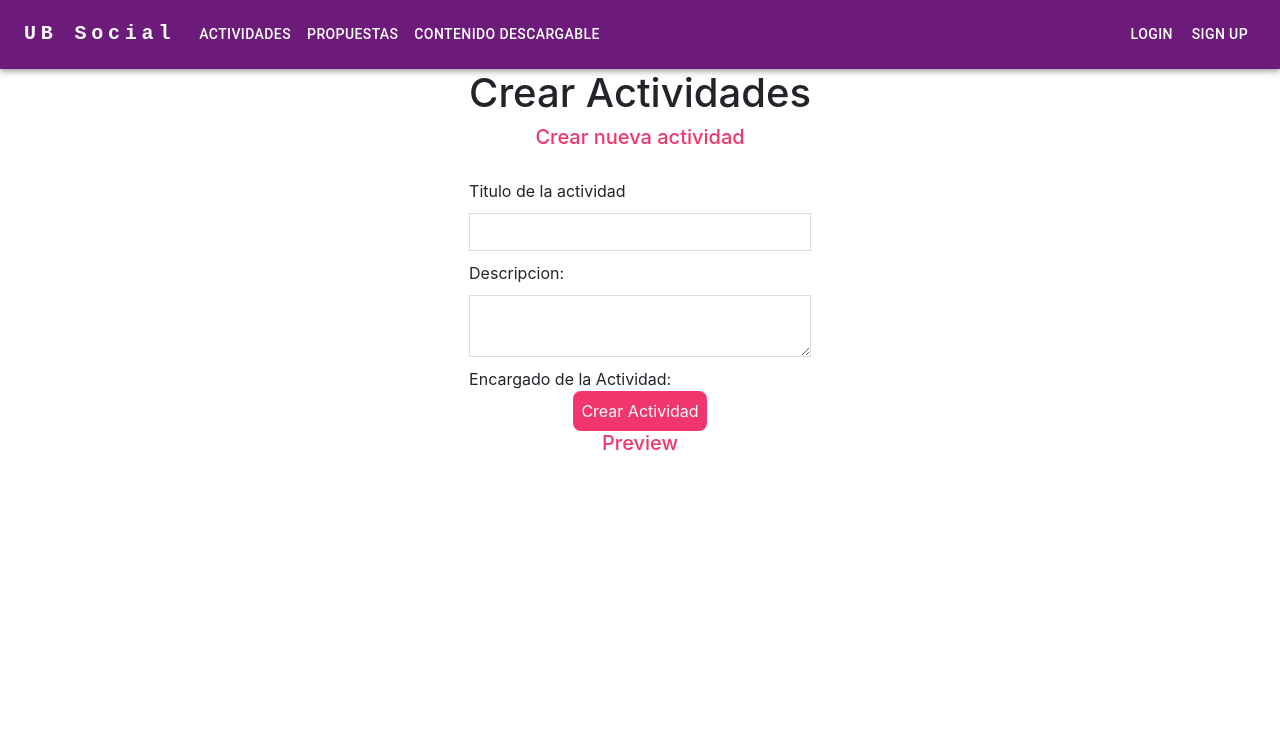
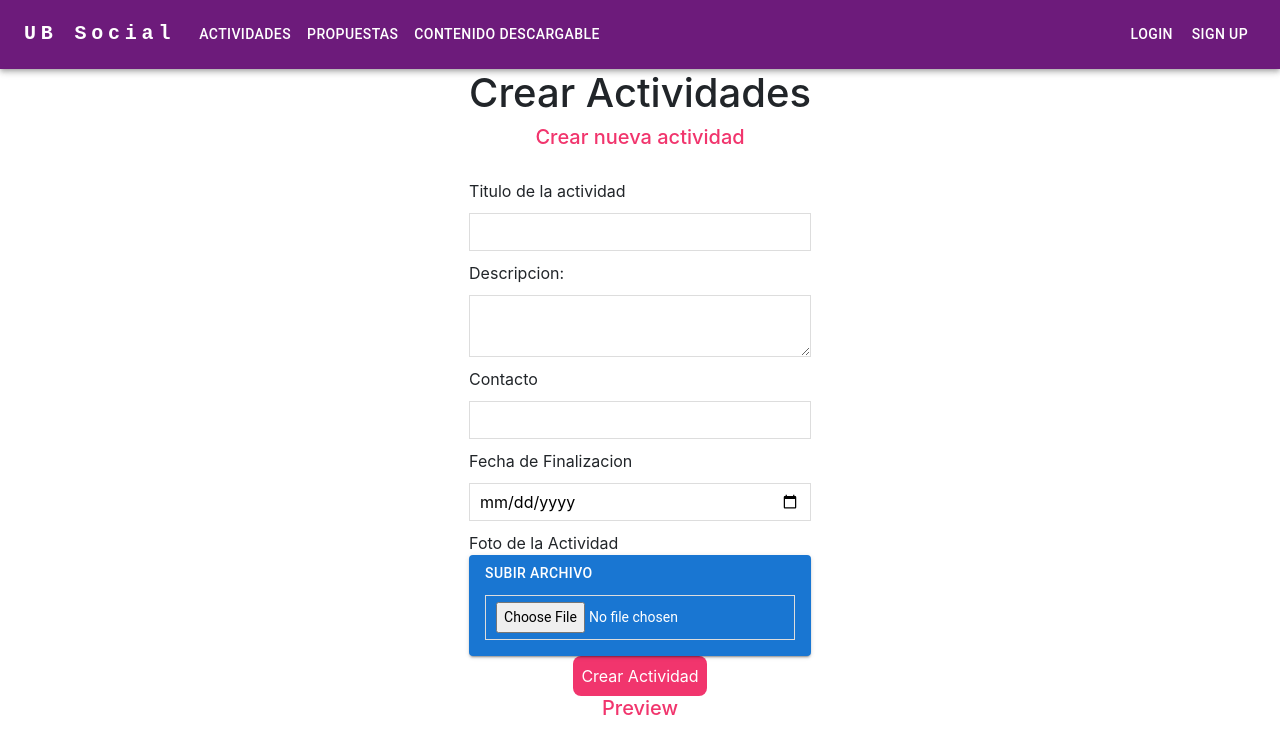
Before and after one commit to martincurzel/UBSocial-View, a React (Create React App) app: page /crear_a in a window 1280 px wide. Shown: the top 754 px of the page. Built offline with nearby package versions, Linux system fonts and the light colour scheme.

Commit message:
mejora
vamooo

```diff
--- a/src/helpers/apiCallNoRead.js
+++ b/src/helpers/apiCallNoRead.js
@@ -20,6 +20,23 @@ export const callApiNoRead = (methodParam, url, data) => {
   })
 };
 
+export const callApiNoReadFormData = (methodParam, url, data) => {
+  console.log(BASE_PATH + url);
+  for (let pair of data.entries()) {
+    console.log(pair[0]+ ', '+ pair[1]);
+
+    }
+  return axios({
+    method: methodParam,
+    url: BASE_PATH + url,
+    data: data,
+    withCredentials: true,
+    headers: {
+      'Content-Type': 'multipart/form-data',
+      'Authorization': "Bearer " + localStorage.getItem('jwtToken')
+    }
+  })
+};
 
 
 export const addCallWithModal = (url, inputs, text) => {
--- a/src/pages/CrearActividades.js
+++ b/src/pages/CrearActividades.js
@@ -1,24 +1,46 @@
 import React from "react";
 import { useState } from "react";
-import { callApiNoRead } from "../helpers/apiCallNoRead";
+import { callApiNoReadFormData } from "../helpers/apiCallNoRead";
+import { Button } from "@mui/material";
 
 
 
 const CrearActividades = () => {
-    const [titulo, setTitulo] = useState("");
-    const [desc, setDesc] = useState("");
+    const [Title, setTitulo] = useState("");
+    const [Description, setDesc] = useState("");
+    const [File, setFoto] = useState("");
+    const [Contact, setContancto] = useState("");
+    const [ActivityDateFinished, setFecha] = useState ("");
+    const [image, setImage] = useState(null);
+    const [preview, setPreview] = useState(null);
 
 
 
-    const handlesubmit = (e) => {
-        e.preventDefault()
-        const actividad = {titulo, desc}
+    function handleImageUpload(e) {
+        const file = e.target.files[0];
+        if (file && file.type.substr(0, 5) === "image") {
+          setImage(file);
+        } else {
+          setImage(null);
+        }
+      }
+      function handlesubmit(e) {
+        e.preventDefault();
+        setPreview(URL.createObjectURL(image));
+        const formData = new FormData();
+        formData.append('Title', Title);
+        formData.append('Description', Description);
+        formData.append('Contact',Contact)
+        formData.append('ActivityDateFinished', '25-09-2023')
+        formData.append('File', image)
 
-        callApiNoRead("POST","Activity", actividad)
-        .then (()=>{
-            // history.push('/')
-        })
-    }
+
+        for (let pair of formData.entries()) {
+            console.log(pair[0]+ ', '+ pair[1]);
+
+        }
+        callApiNoReadFormData("POST","Activity", formData)
+      }
 
 
 
@@ -31,22 +53,50 @@ const CrearActividades = () => {
                 <input
                 type="text"
                 required
-                value={titulo}
+                value={Title}
                 onChange={(e) => setTitulo(e.target.value)}
                 />
                 <label >Descripcion:</label>
                 <textarea
                 required
-                value={desc}
+                value={Description}
                 onChange={(e) => setDesc(e.target.value)}
                 />
-                <label >Encargado de la Actividad:</label>
+                <label>Contacto</label>
+                <input
+                 type="text"
+                 required
+                 value={Contact}
+                 onChange={(e) => setContancto(e.target.value)}
+                />
+                <label>Fecha de Finalizacion</label>
+                <input
+                type="date"
+                required
+                value={ActivityDateFinished}
+                onChange={(e) => setFecha(e.target.value)}
+                />
+                <label >Foto de la Actividad</label>
+                <Button
+                variant="contained"
+                component="label"
+
+                >
+
+                Subir Archivo
+                <input type="file" accept="image/*" onChange={handleImageUpload} />
+
+
+                </Button>
 
                 <button>Crear Actividad</button>
                 <h2>Preview</h2>
-                <p>{titulo}</p>
-                <p>{desc}</p>
-
+                <p>{Title}</p>
+                <p>{Description}</p>
+                <p>{Contact}</p>
+                <p>{ActivityDateFinished}</p>
+                <p>{File}</p>
+                {preview && <img src={preview} alt="Preview" />}
             </form>
         </div>
     );
```
Also changed, not shown: 1 other file (tests, documents, lock files or other folders).
